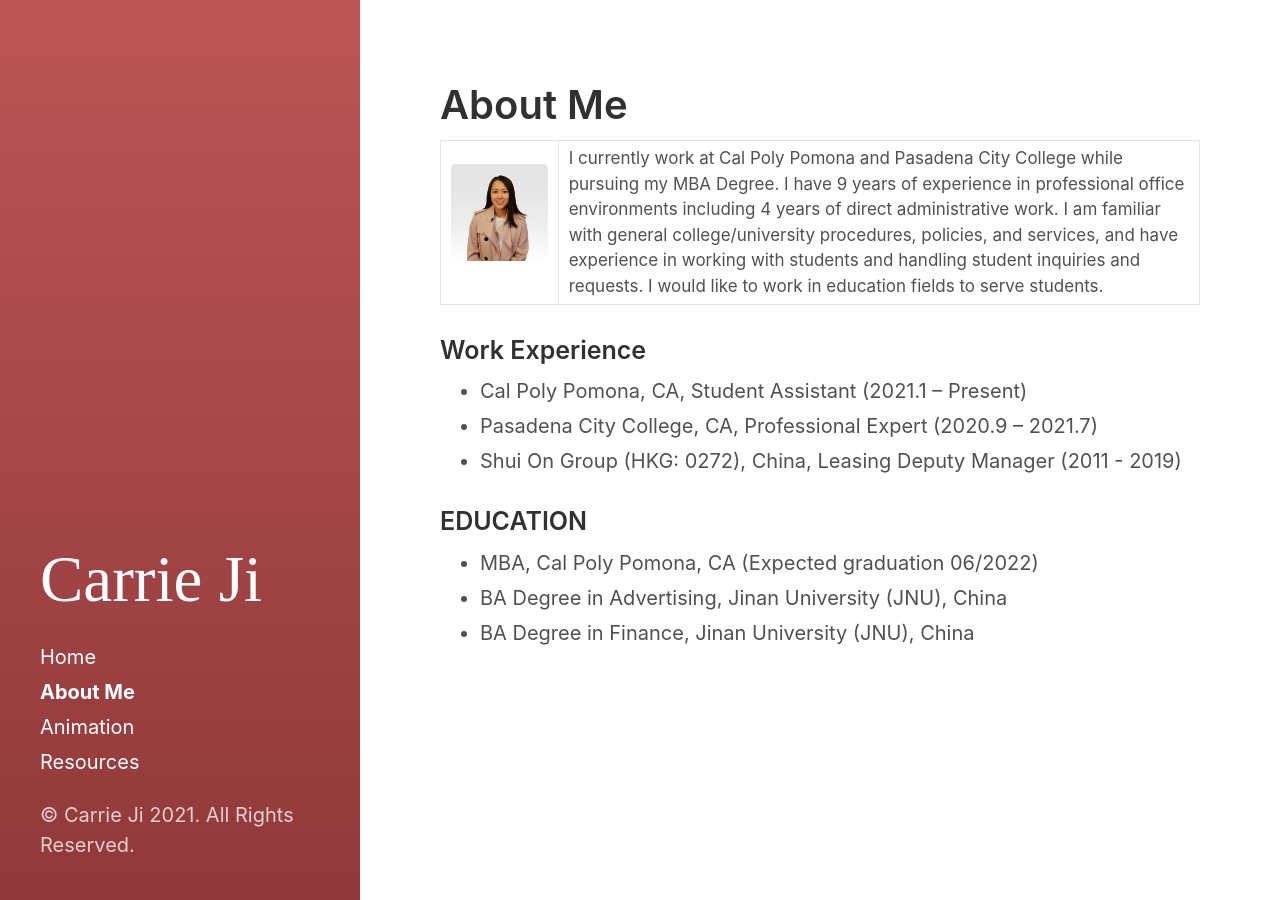
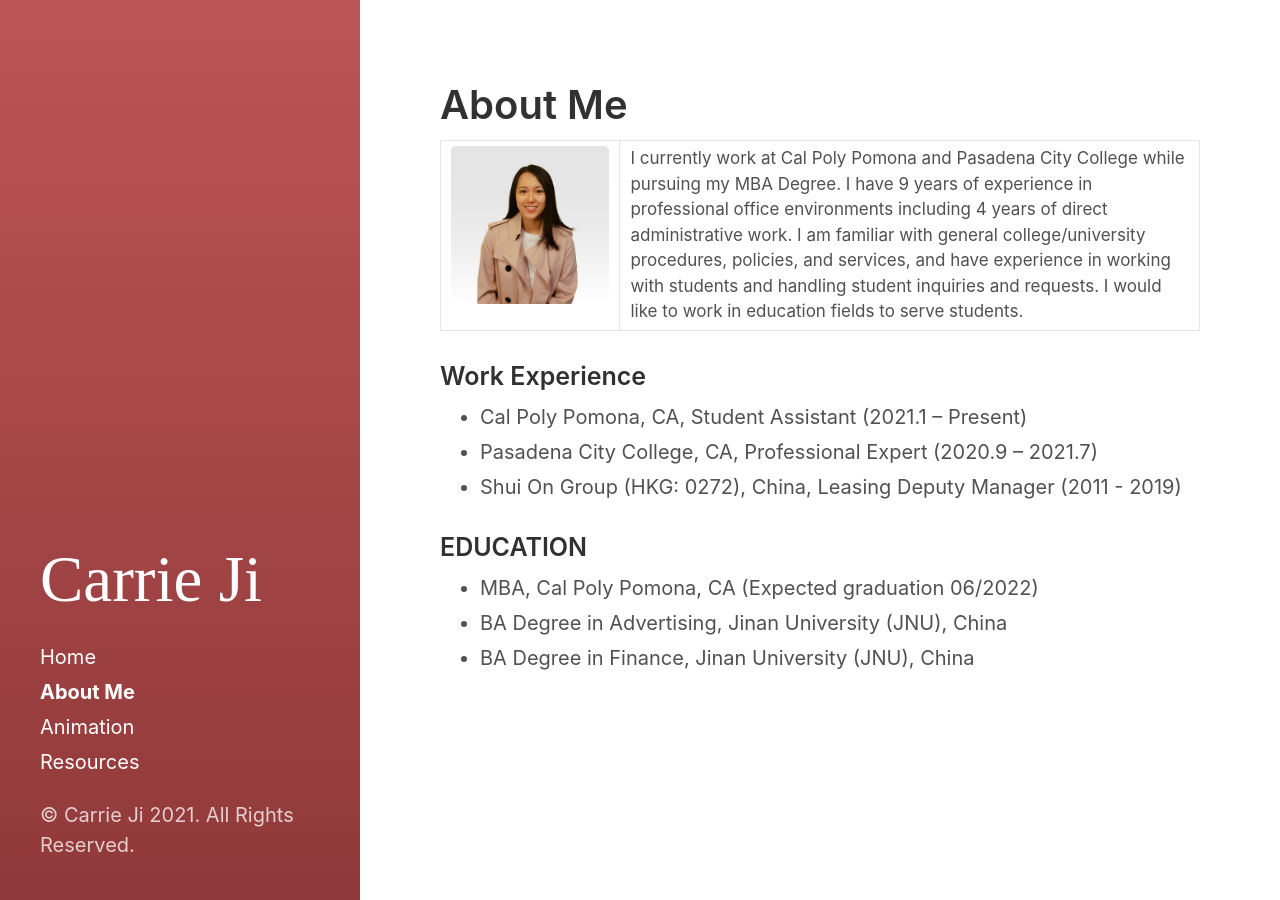
Before and after one commit to carrieji/carrieji.github.io, a Jekyll site: the page built from about.md, in a window 1280 px wide. Built offline with Jekyll 4.4.1, drawn with Linux system fonts in a browser that asks for light colours.

Commit message:
Update about.md

```diff
--- a/about.md
+++ b/about.md
@@ -8,7 +8,7 @@
 <table style="width:100%">
 <thead>
   <tr>
-    <td><img src="assets/images/carrie_image.jpg" alt="Carrie" width="680px"></td>
+    <td><img src="assets/images/carrie_image.jpg" alt="Carrie" width="1280px"></td>
     <td>I currently work at Cal Poly Pomona and Pasadena City College while pursuing my MBA Degree. I have 9 years of experience in professional office environments including 4 years of direct administrative work. I am familiar with general college/university procedures, policies, and services, and have experience in working with students and handling student inquiries and requests. I would like to work in education fields to serve students. </td>
   </tr>
 </thead>
```
